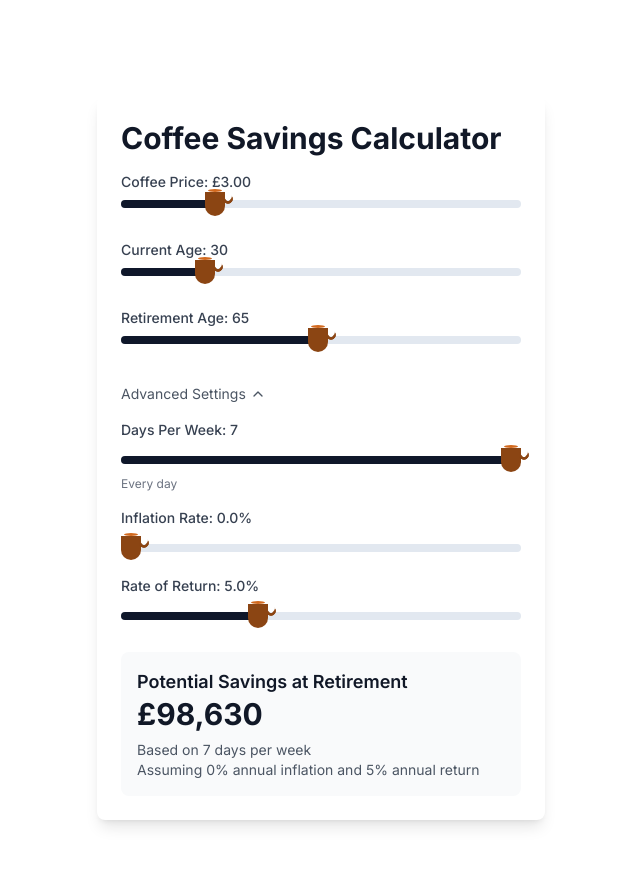
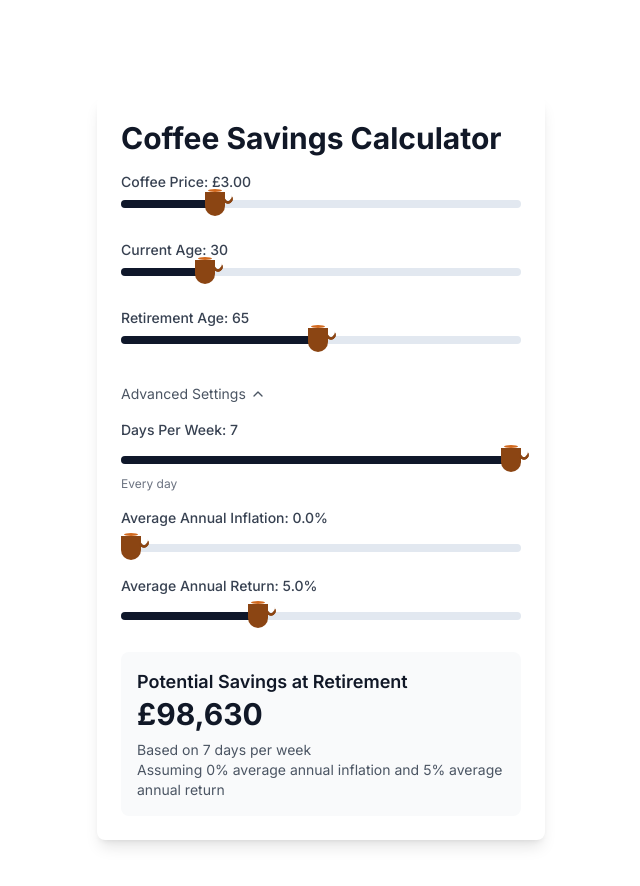
Before and after one commit to burgic/coffeesavingcalculator, a Next.js app: page / in a window 1280 px wide. Both pictures are taken after a click on the button "Advanced Settings". Shown: the top 886 px of the page, without its empty margins (319-959 px from the left). Built offline with nearby package versions, Linux system fonts and the light colour scheme.

Commit message:
wording on advanced

```diff
--- a/components/CoffeeSavingsCalculator.js
+++ b/components/CoffeeSavingsCalculator.js
@@ -114,7 +114,7 @@ const CoffeeSavingsCalculator = () => {
           <div className={`mt-4 space-y-4 transition-all duration-300 ease-in-out ${showAdvanced ? 'block' : 'hidden'}`}>
             <div>
               <label className="block text-sm font-medium text-gray-700 mb-2">
-                Inflation Rate: {inflationRate.toFixed(1)}%
+                Average Annual Inflation: {inflationRate.toFixed(1)}%
               </label>
               <Slider
                 value={[inflationRate]}
@@ -127,7 +127,7 @@ const CoffeeSavingsCalculator = () => {
             </div>
             <div>
               <label className="block text-sm font-medium text-gray-700 mb-2">
-                Rate of Return: {returnRate.toFixed(1)}%
+                Average Annual Return: {returnRate.toFixed(1)}%
               </label>
               <Slider
                 value={[returnRate]}
@@ -147,7 +147,7 @@ const CoffeeSavingsCalculator = () => {
           {showAdvanced && (
             <div className="mt-2 text-sm text-gray-600">
               <p>Based on {daysPerWeek} days per week</p>
-              <p>Assuming {inflationRate}% annual inflation and {returnRate}% annual return</p>
+              <p>Assuming {inflationRate}% average annual inflation and {returnRate}% average annual return</p>
             </div>
           )}
         </div>
```
